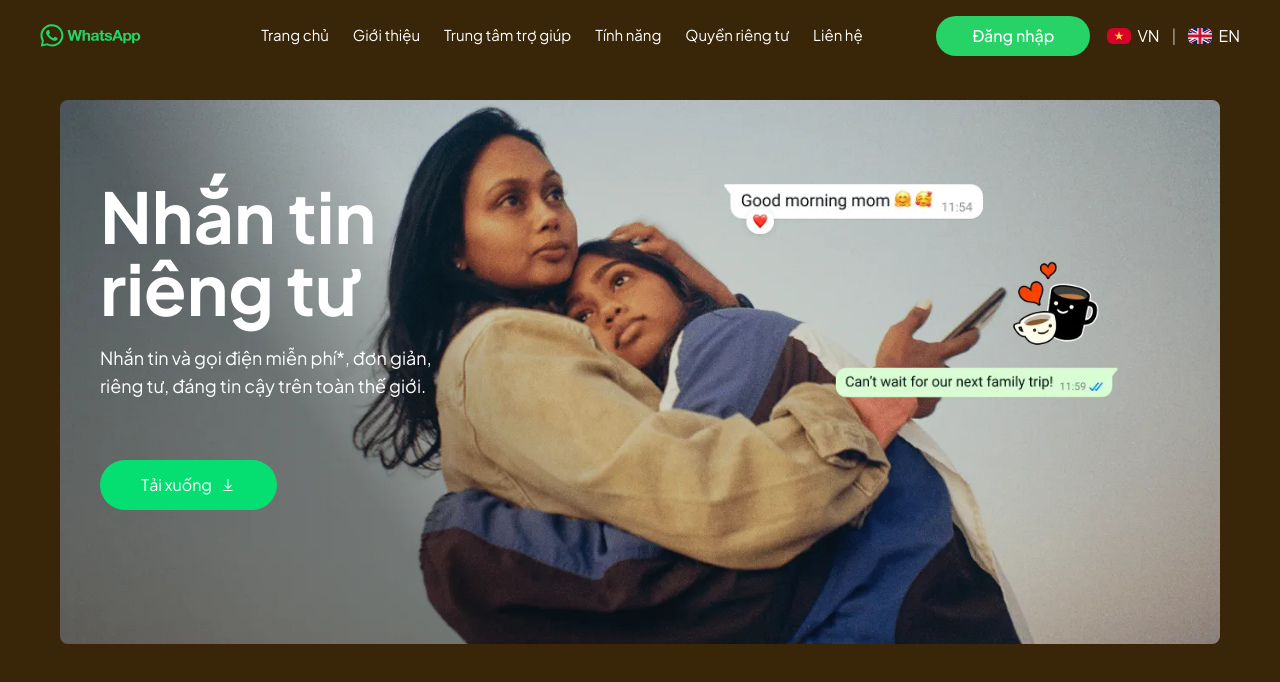
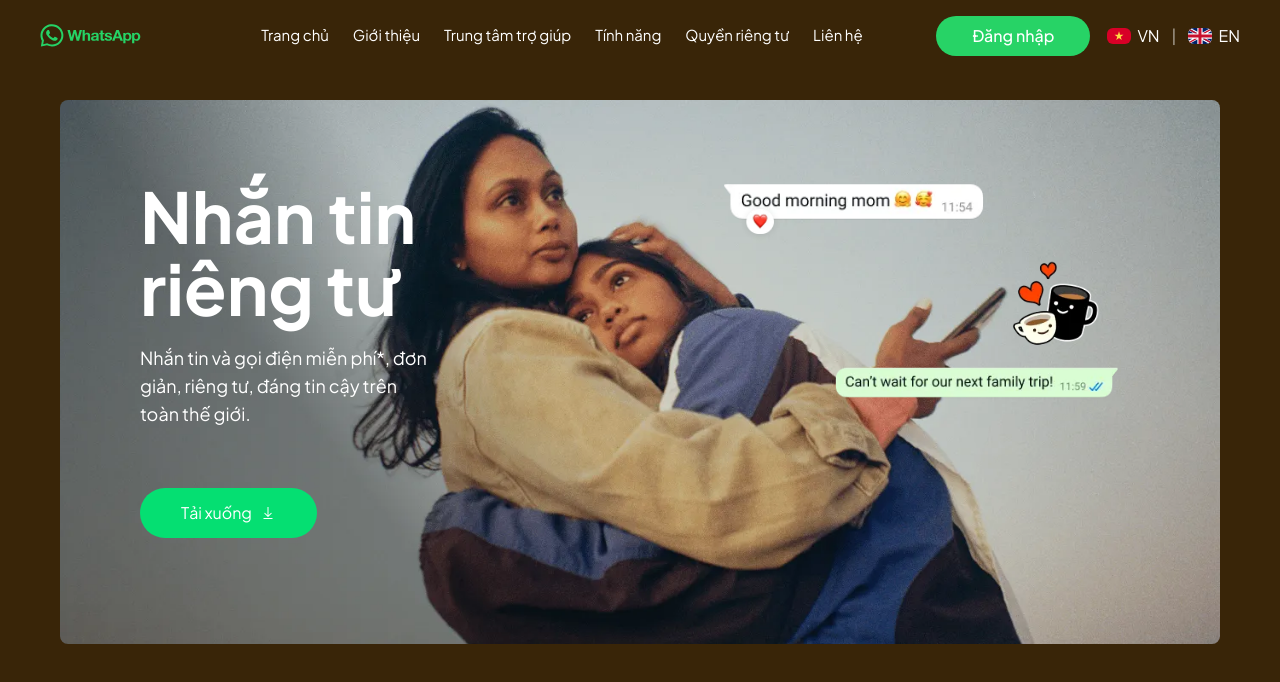
Before and after one commit to PhongPham131102/chat_app_ui, a Next.js app: page / in a window 1280 px wide. Shown: the top 682 px of the page. Built offline with nearby package versions, Linux system fonts and the light colour scheme.

Commit message:
feat: Extract homepage hero section into a new component and add framer-motion animations.

```diff
--- a/app/page.tsx
+++ b/app/page.tsx
@@ -1,81 +1,12 @@
+import ChatHeroSection from "@/components/layouts/chat-hero-section";
 import Header from "@/components/layouts/header";
-import Image from "next/image";
-import { LiaDownloadSolid } from "react-icons/lia";
+
 export default function Home() {
   return (
     <div className="flex flex-col flex-1 items-center bg-main justify-center  font-sans h-screen w-screen">
       <Header />
       <main className="flex flex-col w-full h-[200vh] mt-20  items-center justify-start">
-        <div className="px-15 w-full h-[73vh] py-5 ">
-          <div className="w-full h-full relative ">
-            <Image
-              src="/bg-main-mother-child.webp"
-              alt="bg-main-mother-child"
-              loading="eager"
-              fill
-              sizes="100vw"
-              className="object-cover object-top rounded-md "
-            />
-            <div className="absolute top-0 left-0 right-0 bottom-0  flex justify-center items-center ">
-              <div className="container max-w-[1080px] h-full flex">
-                <div className="h-full flex flex-col justify-start items-start gap-5 w-1/3 py-20">
-                  <h1 className="text-[70px] font-bold leading-18 text-white ">
-                    Nhắn tin riêng tư
-                  </h1>
-                  <p className="text-lg text-white">
-                    Nhắn tin và gọi điện miễn phí*, đơn giản, riêng tư, đáng tin
-                    cậy trên toàn thế giới.
-                  </p>
-                  <button className="mt-10 overflow-hidden bg-green-400 border border-transparent  hover:border-white transition-border  duration-2000 text-white z-10 px-10 py-3 rounded-full flex items-center gap-2 cursor-pointer group relative">
-                    <p className="text-white z-20">Tải xuống</p>
-                    <LiaDownloadSolid className="text-white z-20" />
-                    <div className="bg-black z-10 absolute top-100 -translate-x-1/2 left-1/2 -translate-y-1/2 w-50 h-50 rounded-full group-hover:top-0 ease-[cubic-bezier(0.25,-0.21,0.00,1.07)] transition-all duration-2000"></div>
-                  </button>
-                </div>
-                <div className="w-2/3 h-full flex flex-col justify-end items-end">
-                  <div className="relative w-[70%] h-full">
-                    <div className="w-full relative top-20 left-0 h-11">
-                      <Image
-                        src="/good-morning.webp"
-                        fill
-                        sizes="(max-width: 768px) 100vw, (max-width: 1200px) 50vw, 33vw"
-                        alt="bg-main-mother-child"
-                        className="object-contain object-top z-10"
-                      />
-                    </div>
-                    <div className="w-full relative top-14 left-0 h-11">
-                      <Image
-                        src="/heart.webp"
-                        fill
-                        sizes="(max-width: 768px) 100vw, (max-width: 1200px) 50vw, 33vw"
-                        alt="bg-main-mother-child"
-                        className="object-contain object-top z-10"
-                      />
-                    </div>
-                    <div className="w-full relative top-18 left-0 h-22">
-                      <Image
-                        src="/coffe.webp"
-                        fill
-                        sizes="(max-width: 768px) 100vw, (max-width: 1200px) 50vw, 33vw"
-                        alt="bg-main-mother-child"
-                        className="object-contain object-top z-10"
-                      />
-                    </div>
-                    <div className="w-full relative top-18 left-0 h-13">
-                      <Image
-                        src="/wait-trip.webp"
-                        fill
-                        sizes="(max-width: 768px) 100vw, (max-width: 1200px) 50vw, 33vw"
-                        alt="bg-main-mother-child"
-                        className="object-contain object-top z-10"
-                      />
-                    </div>
-                  </div>
-                </div>
-              </div>
-            </div>
-          </div>
-        </div>
+        <ChatHeroSection />
       </main>
     </div>
   );
--- /dev/null
+++ b/components/layouts/chat-hero-section.tsx
@@ -0,0 +1,98 @@
+"use client";
+import { motion } from "framer-motion";
+import Image from "next/image";
+import { LiaDownloadSolid } from "react-icons/lia";
+export default function ChatHeroSection() {
+  return (
+    <div className="px-15 w-full  md:h-[73vh] h-[50vh] py-5 ">
+      <div className="w-full h-full relative ">
+        <Image
+          src="/bg-main-mother-child.webp"
+          alt="bg-main-mother-child"
+          loading="eager"
+          fill
+          sizes="100vw"
+          className="object-cover object-top rounded-md "
+        />
+        <div className="absolute top-0 left-0 right-0 bottom-0  flex justify-center items-center ">
+          <div className="container max-w-[1080px] h-full flex">
+            <div className="h-full flex flex-col justify-start items-start gap-5  lg:w-1/3 w-full py-20 xl:pl-10 px-7">
+              <h1 className="text-[50px] md:text-[70px] font-medium md:font-bold leading-18 text-white ">
+                Nhắn tin riêng tư
+              </h1>
+              <p className="text-md md:text-lg text-white">
+                Nhắn tin và gọi điện miễn phí*, đơn giản, riêng tư, đáng tin cậy
+                trên toàn thế giới.
+              </p>
+              <button className="mt-3 md:mt-10 min-h-10 overflow-hidden bg-green-400 border border-transparent  hover:border-white transition-border  duration-2000 text-white z-10 px-10 py-3 rounded-full flex items-center gap-2 cursor-pointer group relative">
+                <p className="text-white z-20">Tải xuống</p>
+                <LiaDownloadSolid className="text-white z-20" />
+                <div className="bg-black z-10 absolute top-100 -translate-x-1/2 left-1/2 -translate-y-1/2 w-50 h-50 rounded-full group-hover:top-0 ease-[cubic-bezier(0.25,-0.21,0.00,1.07)] transition-all duration-2000"></div>
+              </button>
+            </div>
+            <div className="lg:flex hidden w-2/3 h-full relative flex-col justify-end items-end">
+              <div className="relative w-[70%] h-full">
+                <motion.div
+                  initial={{ opacity: 0, y: 30 }}
+                  animate={{ opacity: 1, y: 0 }}
+                  transition={{ duration: 0.5 }}
+                  className="w-full relative top-20 left-0 h-11"
+                >
+                  <Image
+                    src="/good-morning.webp"
+                    fill
+                    sizes="(max-width: 768px) 100vw, (max-width: 1200px) 50vw, 33vw"
+                    alt="bg-main-mother-child"
+                    className="object-contain object-top z-10"
+                  />
+                </motion.div>
+                <motion.div
+                  initial={{ opacity: 0, scale: 0 }}
+                  animate={{ opacity: 1, scale: 1 }}
+                  transition={{ duration: 0.5, delay: 0.3 }}
+                  className="w-full relative top-14 left-0! h-11 z-10"
+                >
+                  <Image
+                    src="/heart.webp"
+                    fill
+                    sizes="(max-width: 768px) 100vw, (max-width: 1200px) 50vw, 33vw"
+                    alt="bg-main-mother-child"
+                    className="object-contain object-top z-10"
+                  />
+                </motion.div>
+                <motion.div
+                  initial={{ opacity: 0, y: 30 }}
+                  animate={{ opacity: 1, y: 0 }}
+                  transition={{ duration: 0.5, delay: 0.6 }}
+                  className="w-full relative top-18 left-0 h-22"
+                >
+                  <Image
+                    src="/coffe.webp"
+                    fill
+                    sizes="(max-width: 768px) 100vw, (max-width: 1200px) 50vw, 33vw"
+                    alt="bg-main-mother-child"
+                    className="object-contain object-top z-10"
+                  />
+                </motion.div>
+                <motion.div
+                  initial={{ opacity: 0, y: 30 }}
+                  animate={{ opacity: 1, y: 0 }}
+                  transition={{ duration: 0.5, delay: 0.9 }}
+                  className="w-full relative top-18 left-0 h-13"
+                >
+                  <Image
+                    src="/wait-trip.webp"
+                    fill
+                    sizes="(max-width: 768px) 100vw, (max-width: 1200px) 50vw, 33vw"
+                    alt="bg-main-mother-child"
+                    className="object-contain object-top z-10"
+                  />
+                </motion.div>
+              </div>
+            </div>
+          </div>
+        </div>
+      </div>
+    </div>
+  );
+}
--- a/package.json
+++ b/package.json
@@ -13,6 +13,7 @@
     "clsx": "^2.1.1",
     "country-flag-icons": "^1.6.15",
     "formik": "^2.4.9",
+    "framer-motion": "^12.38.0",
     "lucide-react": "^0.577.0",
     "next": "16.2.0",
     "radix-ui": "^1.4.3",
```
Also changed, not shown: 1 other file (tests, documents, lock files or other folders).
